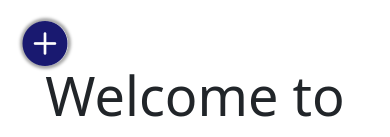
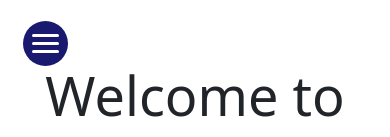
Before and after one commit to DaveKeith/firebase-portfolio, a Next.js app: page / in a window 390 px wide. Shown: the top 137 px of the page. Built offline with nearby package versions, Linux system fonts and the light colour scheme.

Commit message:
improved the mobile header and associated scss file structure

```diff
--- a/components/footer/footer.js
+++ b/components/footer/footer.js
@@ -1,8 +1,28 @@
 import Link from 'next/link';
+import { useState } from 'react';
 
 import classes from '../../styles/modules/footer.module.scss';
 
 const Footer = () => {
+    const [showEmail, setShowEmail] = useState(0);
+    const [showPhoneNum, setShowPhoneNum] = useState(0);
+
+    const revealEmail = () => {
+        if(showEmail === 0){
+            setShowEmail(1);
+        }else{
+            setShowEmail(0);
+        }
+    }
+
+    const revealPhoneNum = () => {
+        if(showPhoneNum === 0){
+            setShowPhoneNum(1);
+        }else{
+            setShowPhoneNum(0);
+        }
+    }
+
     return (
         <footer className={classes.footerClass} id="footer">
             <ul>
@@ -27,10 +47,16 @@ const Footer = () => {
                     </a>
                 </li>
                 <li>
-                    <i className="bi bi-envelope" />
+                    <i className="bi bi-envelope" onClick={revealEmail} />
+                    <span className={classes["my-email"]} style={{transform: `scale(${showEmail})`}}>
+                        d.keith78@yahoo.com
+                    </span>
                 </li>
                 <li>
-                    <i className='bi bi-phone' />
+                    <i className='bi bi-phone' onClick={revealPhoneNum} />
+                    <span className={classes["my-phone-number"]} style={{transform: `scale(${showPhoneNum})`}}>
+                        704-737-1621
+                    </span>
                 </li>
             </ul>
         </footer>
--- a/components/header/main-navigation.js
+++ b/components/header/main-navigation.js
@@ -5,21 +5,25 @@ import HeaderNavLink from './header-nav-link';
 import classes from '../../styles/modules/main-navigation.module.scss';
 
 function MainNavigation() {
-  const [rotate, setRotate] = useState("deg-0");
+  const [rotate, setRotate] = useState(classes["open-list"]);
 
   const mobileNav = () => {
-    if(rotate === "deg-0"){
-      setRotate("deg-45");
+    if(rotate === classes["open-list"]){
+      setRotate(classes["exit-list"]);
     }else{
-      setRotate("deg-0");
+      setRotate(classes["open-list"]);
     }
   }
 
   return (
     <Fragment>
       <header className={`${classes.mobileHeader} ${rotate}`}>
-        <div className='icon-bg' />
-        <i className="bi bi-plus-circle-fill" onClick={mobileNav} />
+        <div className='icon-bg' onClick={mobileNav}>
+          <span className={classes.line1} />
+          <span className={classes.line2} />
+          <span className={classes.line3} />
+        </div>
+        {/* <i className="bi bi-plus-circle-fill" onClick={mobileNav} /> */}
         <ul onClick={mobileNav}>
             <li>
               <Link href='/'>Home</Link>
--- a/styles/components/_header.scss
+++ b/styles/components/_header.scss
@@ -1,61 +1,3 @@
-.deg-0, .deg-45{
-    .bi-plus-circle-fill::before{
-        border-radius: 50%;
-        position: relative;
-        z-index: 9999;
-    }
-
-    ul{
-        position: fixed;
-        padding: 10rem;
-        display: block;
-        height: 100vh;
-        width: 100vw;
-        text-align: center;
-        z-index: 999;
-        background-color: $color-primary;
-
-        :hover{
-            transform: scale(0.85);
-            transition: transform 0.5s;
-            background-color: $color-primary-hover;
-            color: white;
-            list-style: none;
-            border-radius: 1rem;
-        }
-    }
-}
-
-.deg-0{
-    .bi-plus-circle-fill::before{
-        box-shadow: 0 0 3px 3px darkgrey;
-        transform: rotate(0deg);
-        transition: all 1s;
-    }
-
-    ul{
-        top: -100vh;
-        left: -100vw;
-        border-radius: 100%;
-        transition: all .5s linear;
-    }
-}
-
-.deg-45{
-    .bi-plus-circle-fill::before{
-        box-shadow: 0 0 3px 3px white;
-        transform: rotate(405deg);
-        transition: 1s;
-    }
-
-    ul{
-        top: 0;
-        left: 0;
-        border-radius: 0;
-        transition: all .5s linear;
-    }
-}
-
 .active-indicator{
     width: 5rem;
     height: 2rem;
--- a/styles/modules/footer.module.scss
+++ b/styles/modules/footer.module.scss
@@ -1,3 +1,6 @@
+@import '../abstracts/mixins';
+@import '../abstracts/variables';
+
 .footerClass{
     background-color: midnightblue;
     padding: 1rem 3rem 3rem 3rem;
@@ -18,9 +21,32 @@
             cursor: pointer;
         }
 
-        :hover{
-            transform: scale(0.85);
-            transition: transform 0.5s linear;
+        .my-email, .my-phone-number{
+            position: absolute;
+            right: 3rem;
+            padding: 1rem 2rem;
+            background-color: $color-primary;
+            color: white;
+            border-radius: 3rem;
+            transition: transform 0.5s cubic-bezier(1, 2.5, 0.4, 1.8);
         }
+        // .my-email{
+        //     bottom: -5rem;
+
+        //     @include respond(tab-port){
+        //         bottom: 0;
+        //     }
+        // }
+        // .my-phone-number{
+        //     bottom: -10rem;
+
+        //     @include respond(tab-port){
+        //         bottom: -5rem;
+        //     }
+
+        //     @include respond(phone){
+        //         bottom: 0;
+        //     }
+        // }
     }
 }
--- a/styles/modules/main-navigation.module.scss
+++ b/styles/modules/main-navigation.module.scss
@@ -6,27 +6,63 @@
     margin-left: -10rem;
     transition: margin 1s;
 
+    *{
+        transition: transform 0.5s linear;
+    }
+
     @include respond(tab-port) {
         margin-top: 11rem;
         margin-left: 0rem;
     };
 
     div{
-        position: absolute;
         z-index: 1000;
         margin-top: 1.3rem;
         margin-left: 2.5rem;
         height: 5rem;
         width: 5rem;
         border-radius: 50%;
-        background-color: white;
+        background-color: $color-primary;
+        cursor: pointer;
+        transform: rotate(90deg);
+        box-shadow: 0 0 0.5rem 0.5rem white;
+
+        &:hover{
+            background-color: $color-primary-hover;
+        }
+
+        span{
+            position: relative;
+            display: inline-block;
+            width: 0.4rem;
+            height: 3rem;
+            border-radius: 1.5rem;
+            background-color: white;
+            margin: 1rem 0.25rem;
+        }
+        .line1{
+            margin-left: 1.4rem;
+        }
     }
 
-    i{
-        margin: 2.5rem;
-        cursor: pointer;
-        font-size: 5rem;
-        color: $color-primary;
+    ul{
+        position: fixed;
+        padding: 10rem;
+        display: block;
+        height: 100vh;
+        width: 100vw;
+        text-align: center;
+        z-index: 999;
+        background-color: $color-primary;
+
+        :hover{
+            transform: scale(0.85);
+            transition: transform 0.5s;
+            background-color: $color-primary-hover;
+            color: white;
+            list-style: none;
+            border-radius: 1rem;
+        }
     }
 
     a{
@@ -45,6 +81,47 @@
 
     :hover{
         color: $color-primary-hover;
+    }
+}
+
+.open-list{
+    div{
+        position: absolute;
+    }
+
+    ul{
+        top: -100vh;
+        left: -100vw;
+        border-radius: 100%;
+        transition: all .5s linear;
+    }
+}
+
+.exit-list{
+    ul{
+        top: 0;
+        left: 0;
+        border-radius: 0;
+        transition: all .5s linear;
+    }
+
+    div{
+        position: fixed;
+        transform: rotate(0);
+        transition: transform 0.5s linear;
+
+        span{
+            transition: transform 0.5s linear;
+        }
+    }
+    .line1{
+        transform: translateX(0.9rem) rotate(-45deg);
+    }
+    .line2{
+        transform: rotate(-45deg);
+    }
+    .line3{
+        transform: translateX(-0.9rem) rotate(-135deg);
     }
 }
 
```
